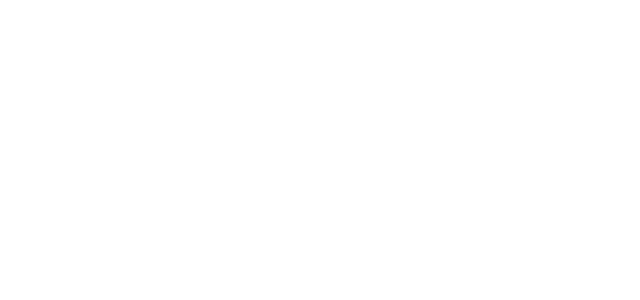
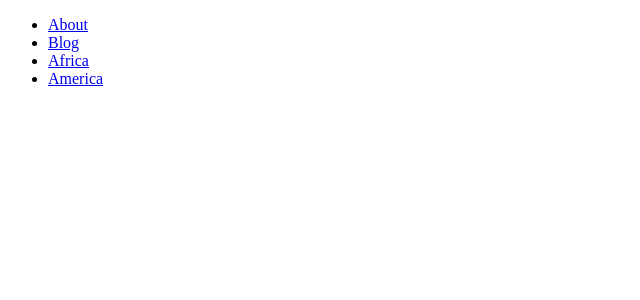
Before and after one commit to lorentay/html300-nuxt, a Nuxt app: page / in a window 1280 px wide. Before the commit this address had no page. Shown: the top 300 px of the page, without its empty margins (0-640 px from the left). Built offline with nearby package versions, Linux system fonts and the light colour scheme.

Commit message:
final practice files

```diff
--- a/app.vue
+++ b/app.vue
@@ -1,7 +1,7 @@
 <template>
   <div>
-    <nuxtLayout>
+    <NuxtLayout>
       <NuxtPage />
-    </nuxtLayout>
+    </NuxtLayout>
   </div>
 </template>
--- /dev/null
+++ b/components/Card.vue
@@ -0,0 +1,22 @@
+<script setup>
+import {defineProps} from "vue";
+import Card from "@/components/Card.vue";
+
+const props = defineProps({
+  name: String,
+  subregion: String,
+  flag: String,
+})
+</script>
+
+<template>
+  <div class="card">
+    <h3>{{ props.name }}</h3>
+    <p>
+      {{ props.subregion }}
+    </p>
+    <img :src="props.flag" alt="Country Flag" />
+  </div>
+</template>
+
+<style scoped></style>
--- a/layouts/default.vue
+++ b/layouts/default.vue
@@ -1,4 +1,23 @@
 <template>
-
-
+  <div>
+    <header>
+        <nav>
+            <ul>
+                <li>
+                    <NuxtLink to="/about">About</NuxtLink>
+                </li>
+                <li>
+                    <NuxtLink to="/blog">Blog</NuxtLink>
+                </li>
+                <li>
+                    <NuxtLink to="/africa">Africa</NuxtLink>
+                </li>
+                <li>
+                    <NuxtLink to="/america">America</NuxtLink>
+                </li>
+            </ul>
+        </nav>
+    </header>
+    <slot />
+  </div>
 </template>
--- /dev/null
+++ b/pages/africa/index.vue
@@ -0,0 +1,36 @@
+<script setup>
+import { ref, onMounted } from "vue";
+
+
+const countries = ref([]);
+
+onMounted(async () => {
+  try {
+    const response = await fetch(
+      "https://restcountries.com/v3.1/region/Africa"
+    );
+    countries.value = await response.json();
+    console.log(countries.value);
+  } catch (error) {
+    console.error(error);
+  }
+});
+</script>
+
+<template>
+  <div>
+    <h1>Africa Page</h1>
+    <p>Welcome to the Africa page!</p>
+  </div>
+  <ul>
+    <li v-for="country in countries" :key="country.cca3">
+      <Card
+        :name="country.name.common"
+        :subregion="country.subregion"
+        :flag="country.flags.png"
+      />
+    </li>
+  </ul>
+</template>
+
+<style scoped></style>
--- /dev/null
+++ b/pages/america/index.vue
@@ -0,0 +1,35 @@
+<script setup>
+import { ref, onMounted } from "vue";
+
+const countries = ref([]);
+
+onMounted(async () => {
+  try {
+    const response = await fetch(
+      "https://restcountries.com/v3.1/region/America"
+    );
+    countries.value = await response.json();
+    console.log(countries.value);
+  } catch (error) {
+    console.error(error);
+  }
+});
+</script>
+
+<template>
+    <div>
+    <h1>America Page</h1>
+    <p>Welcome to the America page!</p>
+  </div>
+  <ul>
+    <li v-for="country in countries" :key="country.cca3">
+      <Card
+        :name="country.name.common"
+        :subregion="country.subregion"
+        :flag="country.flags.png"
+      />
+    </li>
+  </ul>
+</template>
+
+<style scoped></style>
--- /dev/null
+++ b/pages/index.vue
@@ -0,0 +1 @@
+<template></template>
```
Also changed, not shown: index.vue (deleted), 2 other files (tests, documents, lock files or other folders).
